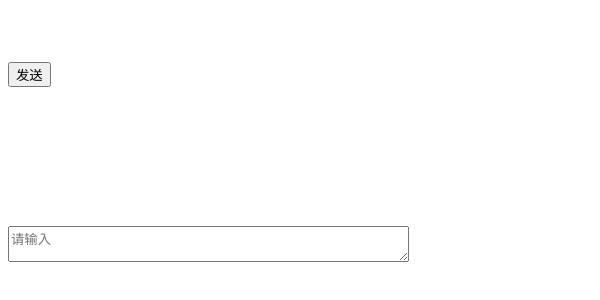
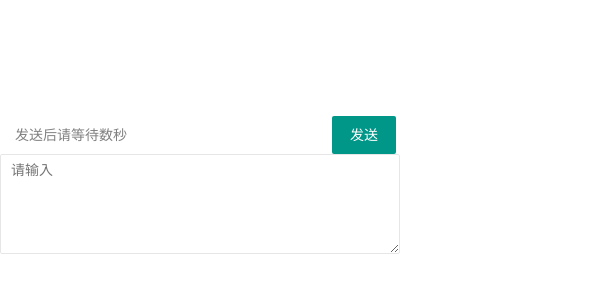
Before and after one commit to FeedWhisper5148/SmartBoardTools, an Electron app: page pages/AI.html in a window 600 px wide. Shown: the part 246-546 px from the top of the page. Drawn offline with Linux system fonts and the light colour scheme.

Commit message:
优化了AI对话界面

```diff
--- a/index.js
+++ b/index.js
@@ -293,8 +293,8 @@ function creatMemoriseWindow() {
 
 function createAiWindow() {
     aiWindow = new BrowserWindow({
-        width: 425,
-        height: 600,
+        width: 415,
+        height: 570,
         autoHideMenuBar: false,
         alwaysOnTop: false,
         frame: true,
--- a/pages/AI.html
+++ b/pages/AI.html
@@ -2,14 +2,18 @@
 <html lang="en">
 <head>
     <meta charset="UTF-8">
+    <link rel="stylesheet" href="layui/css/layui.css">
     <link rel="stylesheet" href="./css/AI.css">
     <title>AI</title>
 </head>
 <body>
     <div class="container" id="response">
         <div class="result" id="result"></div>
-        <textarea name="" required lay-verify="required" placeholder="请输入" class="layui-textarea send" id="userSend"></textarea>
-        <button id="send">发送</button>
+        <div class="layui-form clearfix">
+            <div class="tip leftfix">发送后请等待数秒</div>
+            <button class="layui-btn" id="send">发送</button>
+            <textarea required lay-verify="required" placeholder="请输入" class="layui-textarea" id="userSend"></textarea>
+        </div>
     </div>
 </body>
 <script src="./js/AI.js"></script>
--- a/pages/css/AI.css
+++ b/pages/css/AI.css
@@ -1,16 +1,41 @@
+.leftfix {
+    float: left;
+}
+
+.clearfix:after {
+    content: "";
+    display: block;
+    clear: both;
+}
+
 .container {
     position: relative;
     width: 400px;
     height: 500px;
     /* background-color: skyblue; */
+    overflow: hidden;
 }
 
-.send {
-    width: 395px;
-    position: absolute;
-    bottom: 0;
+#send {
+    /* width: 395px;
+    position: absolute; */
+    /* bottom: 0; */
+    margin-left: 220px;
 }
 
 .result {
-    height: 300px;
+    height: 332px;
+    padding: 15px;
+    overflow: auto;
 }
+
+.layui-form {
+    overflow: hidden;
+}
+
+.tip {
+    line-height: 38px;
+    position: relative;
+    left: 15px;
+    color: grey;
+}
--- a/pages/js/AI.js
+++ b/pages/js/AI.js
@@ -4,12 +4,14 @@ const sendButton = document.getElementById('send')
 const resultArea = document.getElementById('result')
 
 sendButton.addEventListener('click', () => {
+    // resultArea.innerHTML('加载中…')
+    resultArea.innerHTML = ''
     const userSendContent = userSend.value
     electronAPI.getUserSend(userSendContent)
-    console.log(electronAPI.getAiResult())
+    // console.log(electronAPI.getAiResult())
     window.electronAPI.receive('aiResult', (reply) => {
         console.log(reply)
-        resultArea.innerHTML = reply.choices[0].message.content
+        resultArea.innerHTML += reply.choices[0].message.content
       });
 })
 })
--- a/preload.js
+++ b/preload.js
@@ -86,5 +86,6 @@ contextBridge.exposeInMainWorld('electronAPI', {
     receive: (channel, func) => {
         // 监听来自主进程的回复
         ipcRenderer.on(channel, (event, args) => func(args));
-      }
+    },
+    onDataChunk: (callback) => ipcRenderer.on('data-chunk', callback)
 })
```
